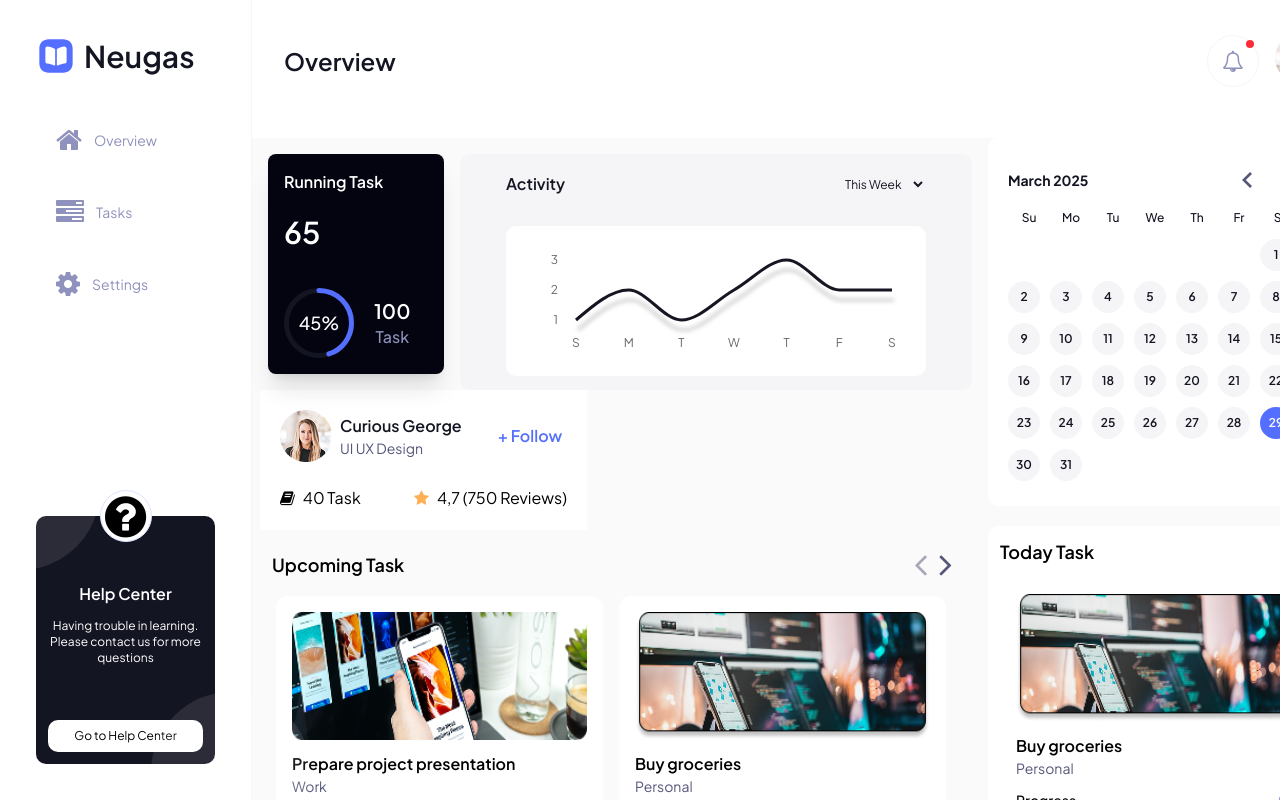
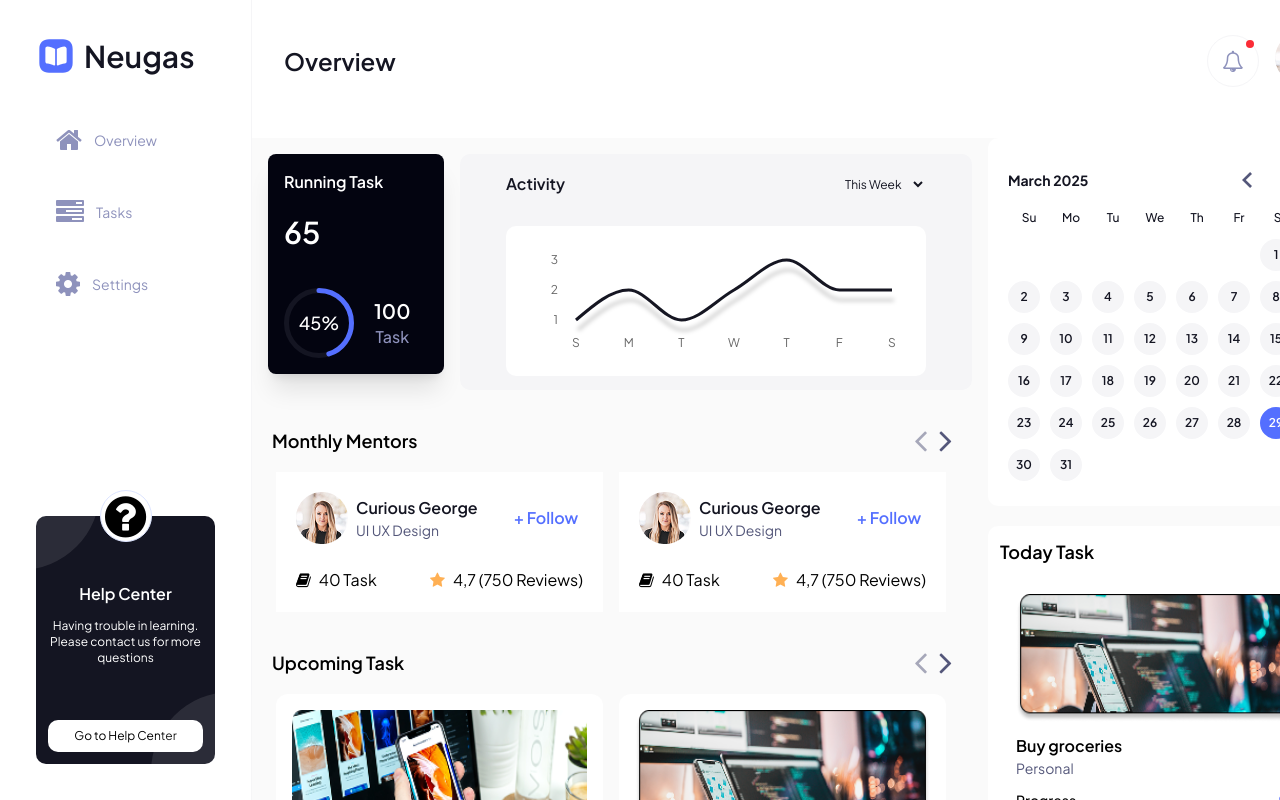
Before and after one commit to Evans-Asiedu/task-management, a React (Vite) app: page / in a window 1280 px wide. Shown: the top 800 px of the page. Built offline with nearby package versions, Linux system fonts and the light colour scheme.

Commit message:
Build MonthlyMentors component

```diff
--- a/src/components/MentorCard.jsx
+++ b/src/components/MentorCard.jsx
@@ -1,8 +1,8 @@
 import React, { Component } from "react";
 
-const MentorCard = () => {
+const MentorCard = ({ mentor }) => {
   return (
-    <div className="w-[327px] h-[136px] md:h-[140px] bg-primary-0 mx-2 p-5 grid grid-cols-1 content-between">
+    <div className="w-[327px] h-[136px] md:h-[140px] bg-primary-0 p-5 grid grid-cols-1 content-between">
       <div className="flex flex-row justify-start">
         <div>
           <img src="/Profil.png" alt="" />
--- /dev/null
+++ b/src/components/MonthlyMentors.jsx
@@ -0,0 +1,70 @@
+import { useState, useEffect } from "react";
+import SliderHeader from "components/SliderHeader";
+import SliderBody from "components/SliderBody";
+import MentorCard from "components/MentorCard";
+import { data } from "src/data";
+
+const MonthlyMentors = () => {
+  const mentors = data.tasks;
+  const [startIndex, setStartIndex] = useState(0);
+  const [mentorPerView, setMentorPerView] = useState(1);
+
+  // function to check screen size
+  useEffect(() => {
+    const updateMentorPerView = () => {
+      if (window.matchMedia("(min-width: 1024px)").matches) {
+        setMentorPerView(2);
+      } else {
+        setMentorPerView(1);
+      }
+    };
+
+    updateMentorPerView();
+    window.addEventListener("resize", updateMentorPerView);
+
+    return () => window.removeEventListener("resize", updateMentorPerView);
+  }, []);
+
+  const handlePrevious = () => {
+    if (startIndex > 0) {
+      setStartIndex(startIndex - 1);
+    }
+  };
+
+  const handleNext = () => {
+    if (startIndex + mentorPerView < mentors.length) {
+      setStartIndex(startIndex + 1);
+    }
+  };
+
+  const start = startIndex + 1;
+  const current = startIndex + mentorPerView;
+  const end = mentors.length;
+
+  const mentorCard = (mentor) => {
+    return <MentorCard mentor={mentor} />;
+  };
+
+  return (
+    <div className="max-w-[327px] lg:max-w-[688px] mx-4 mt-8">
+      <SliderHeader
+        title={"Monthly Mentors"}
+        onNext={handleNext}
+        onPrevious={handlePrevious}
+        start={start}
+        current={current}
+        end={end}
+      />
+      <div className="overflow-hidden relative">
+        <SliderBody
+          slides={mentors}
+          startIndex={startIndex}
+          slidePerView={mentorPerView}
+          component={mentorCard}
+        />
+      </div>
+    </div>
+  );
+};
+
+export default MonthlyMentors;
--- a/src/components/SliderBody.jsx
+++ b/src/components/SliderBody.jsx
@@ -1,7 +1,7 @@
 import React, { Component } from "react";
 import TaskCard from "components/TaskCard";
 
-const SliderBody = ({ slides, startIndex, slidePerView }) => {
+const SliderBody = ({ slides, startIndex, slidePerView, component }) => {
   return (
     <div
       className="flex transition-transform duration-500 ease-in-out"
@@ -11,7 +11,7 @@ const SliderBody = ({ slides, startIndex, slidePerView }) => {
     >
       {slides.map((slide) => (
         <div key={slide.id} className="mx-0 md:mx-2">
-          <TaskCard task={slide} />
+          {component(slide)}
         </div>
       ))}
     </div>
--- a/src/components/UpcomingTask.jsx
+++ b/src/components/UpcomingTask.jsx
@@ -2,6 +2,7 @@ import React, { useState, useEffect } from "react";
 import { data } from "src/data";
 import SliderHeader from "components/SliderHeader";
 import SliderBody from "components/SliderBody";
+import TaskCard from "components/TaskCard";
 
 const UpcomingTask = () => {
   const tasks = data.tasks;
@@ -40,8 +41,12 @@ const UpcomingTask = () => {
     }
   };
 
+  const taskCard = (task) => {
+    return <TaskCard task={task} />;
+  };
+
   return (
-    <div className="max-w-[327px] lg:max-w-[688px] mx-4 mt-4">
+    <div className="max-w-[327px] lg:max-w-[688px] mx-4 mt-8">
       {/* Header */}
       <SliderHeader
         title={"Upcoming Task"}
@@ -56,6 +61,7 @@ const UpcomingTask = () => {
           slides={tasks}
           startIndex={startIndex}
           slidePerView={taskPerView}
+          component={taskCard}
         />
       </div>
     </div>
--- a/src/components/layout/Main.jsx
+++ b/src/components/layout/Main.jsx
@@ -3,7 +3,7 @@ import ActivityTracker from "components/ActivityTracker";
 import RunningTask from "components/RunningTask";
 import { Calendar } from "components/Calendar";
 import TodayTask from "components/TodayTask";
-import MentorCard from "components/MentorCard";
+import MonthlyMentors from "components/MonthlyMentors";
 
 const Main = () => {
   return (
@@ -16,7 +16,7 @@ const Main = () => {
           <ActivityTracker />
         </div>
         {/* Needs to be replace with monthly mentors component */}
-        <MentorCard />
+        <MonthlyMentors />
         <UpcomingTask />
       </div>
 
```
